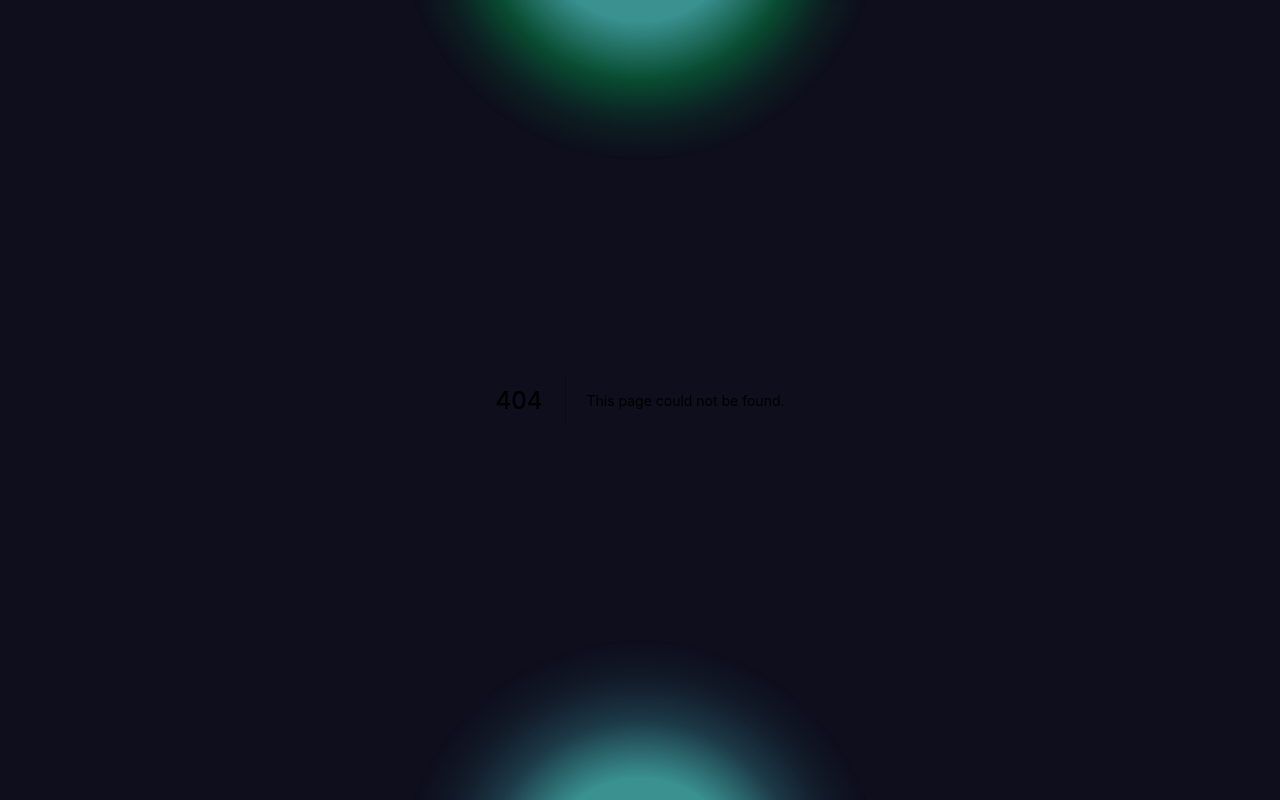
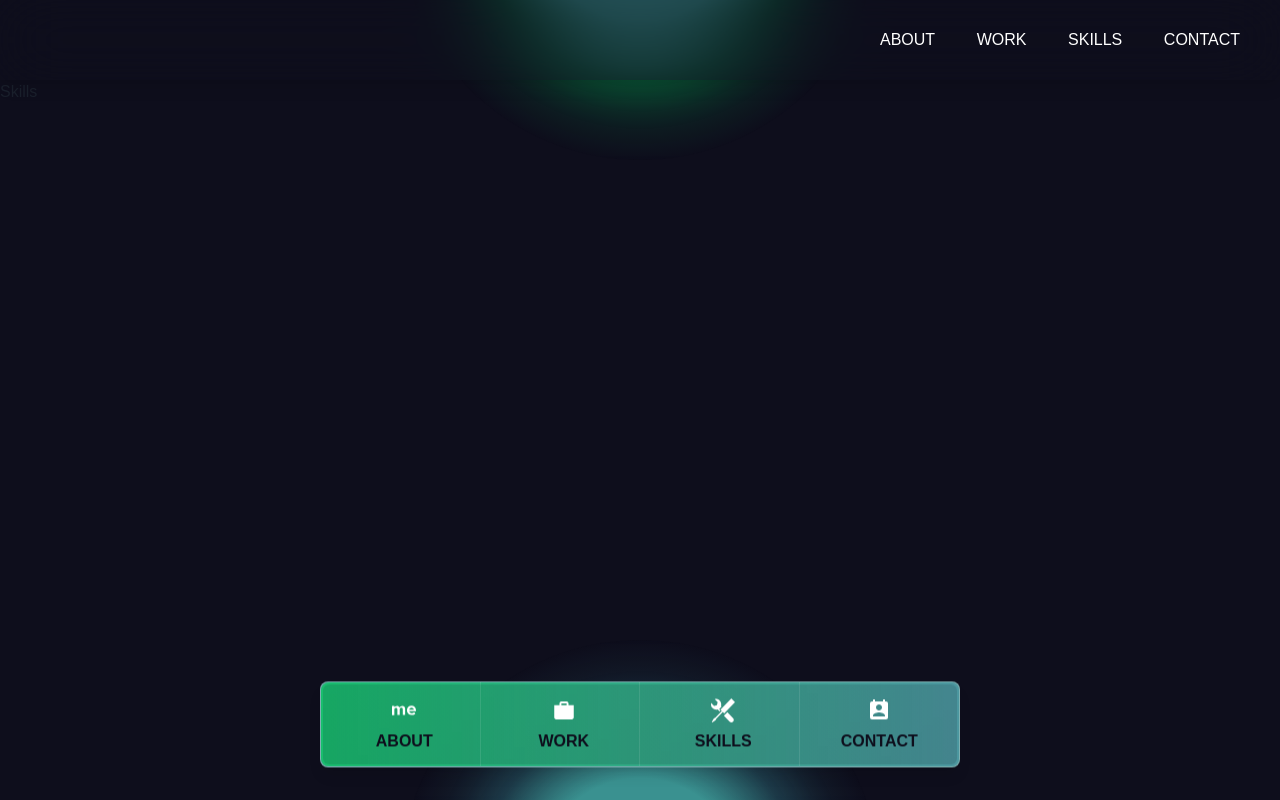
Before and after one commit to Christianey/portfolio, a Next.js app: page /skills in a window 1280 px wide. Before the commit this address had no page. Built offline with nearby package versions, Linux system fonts and the light colour scheme; a web font is replaced by a local one.

Commit message:
set up routing

```diff
--- a/components/common/Nav.jsx
+++ b/components/common/Nav.jsx
@@ -32,16 +32,16 @@ const Nav = () => {
           },
         }}
       >
-        <Link href={"#about"}>
+        <Link href={"/about"}>
           <Text>ABOUT</Text>
         </Link>
-        <Link href={"#work"}>
+        <Link href={"/work"}>
           <Text>WORK</Text>
         </Link>
-        <Link href={"#skills"}>
+        <Link href={"/skills"}>
           <Text>SKILLS</Text>
         </Link>
-        <Link href={"#contact"}>
+        <Link href={"/contact"}>
           <Text>CONTACT</Text>
         </Link>
       </Flex>
--- a/pages/_app.js
+++ b/pages/_app.js
@@ -12,12 +12,14 @@ function MyApp({ Component, pageProps }) {
         direction={"column"}
         pos={"relative"}
         w="full"
-        h="100vh"
+        minH="100vh"
         bg={"darkBlue"}
         overflow={"hidden"}
       >
+        <Nav />
         <CircleGradients />
         <Component {...pageProps} />
+        <FloatingNav />
       </Flex>
     </ChakraProvider>
   );
--- /dev/null
+++ b/pages/about.jsx
@@ -0,0 +1,5 @@
+const About = () => {
+  return <span>About</span>;
+};
+
+export default About;
--- /dev/null
+++ b/pages/contacts.jsx
@@ -0,0 +1,5 @@
+const Contacts = () => {
+  return <span>Contacts</span>;
+};
+
+export default Contacts;
--- /dev/null
+++ b/pages/skills.jsx
@@ -0,0 +1,5 @@
+const Skills = () => {
+  return <span>Skills</span>;
+};
+
+export default Skills;
--- /dev/null
+++ b/pages/work.jsx
@@ -0,0 +1,5 @@
+const Work = () => {
+  return <span>Work</span>;
+};
+
+export default Work;
```
